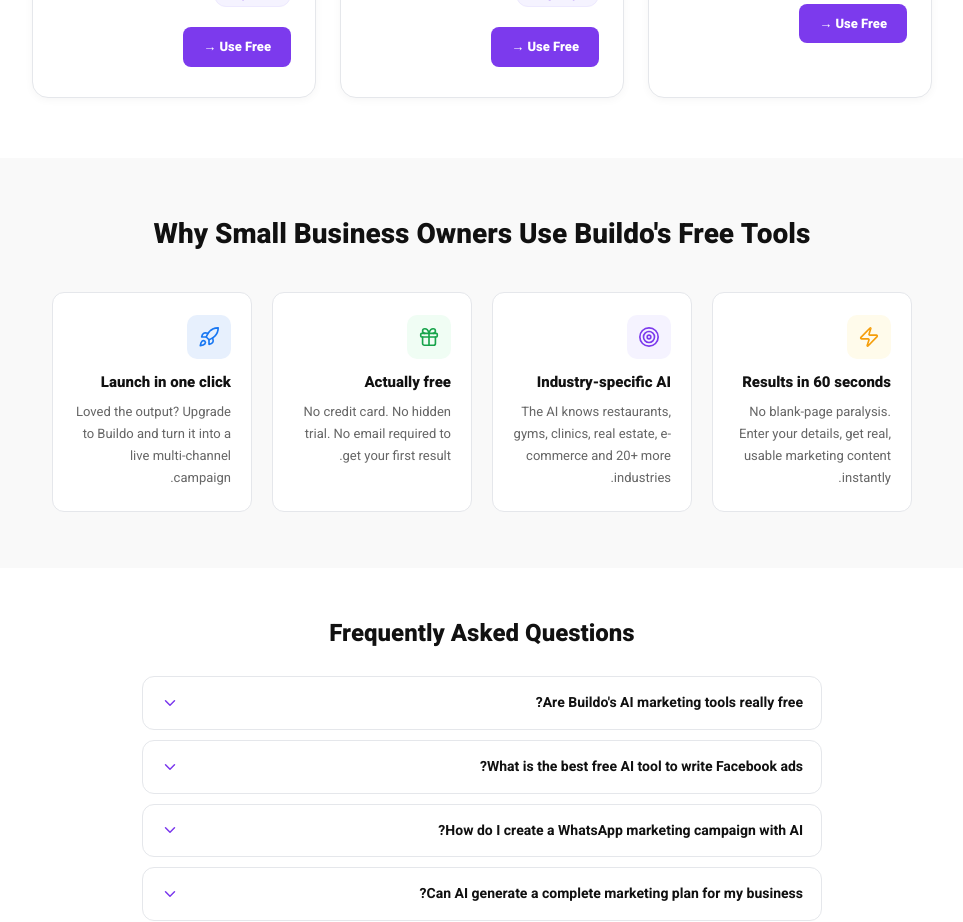
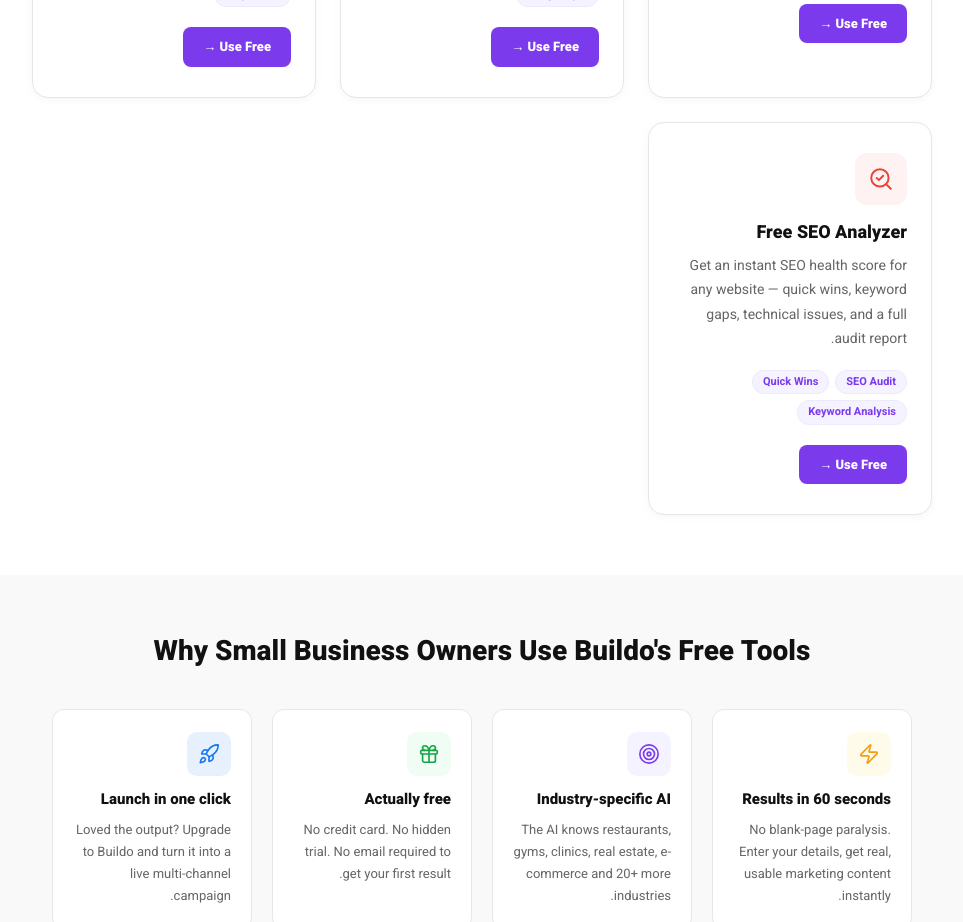
Before and after one commit to orig445/buildo-roi-calculator, a React (Vite) app: page /tools in a window 1280 px wide. Shown: the part 940-1862 px from the top of the page, without its empty margins (158-1121 px from the left). Built offline with nearby package versions, Linux system fonts and the light colour scheme; no server answers.

Commit message:
File changes

```diff
--- a/src/pages/ToolsHub.jsx
+++ b/src/pages/ToolsHub.jsx
@@ -1,5 +1,5 @@
 import { Link } from "react-router-dom";
-import { Megaphone, CalendarDays, MessageCircle, Zap, Target, Gift, Rocket } from "lucide-react";
+import { Megaphone, CalendarDays, MessageCircle, Zap, Target, Gift, Rocket, SearchCheck } from "lucide-react";
 import { OrganizationSchema, BreadcrumbSchema, FAQSchema } from "@/components/seo/StructuredData";
 import useToolSEO from "@/components/seo/useToolSEO";
 import ToolFAQSection from "@/components/seo/ToolFAQSection";
@@ -33,6 +33,15 @@ const TOOLS = [
     name: "Free WhatsApp Campaign Generator",
     desc: "Generate a complete 5-message WhatsApp sequence — broadcast, follow-ups, last-chance, and re-engagement — instantly.",
     tags: ["WhatsApp Marketing", "Automation", "Sequences"],
+  },
+  {
+    href: "/seo",
+    Icon: SearchCheck,
+    iconColor: "#ea4335",
+    iconBg: "#fef2f2",
+    name: "Free SEO Analyzer",
+    desc: "Get an instant SEO health score for any website — quick wins, keyword gaps, technical issues, and a full audit report.",
+    tags: ["SEO Audit", "Quick Wins", "Keyword Analysis"],
   },
 ];
 
```
